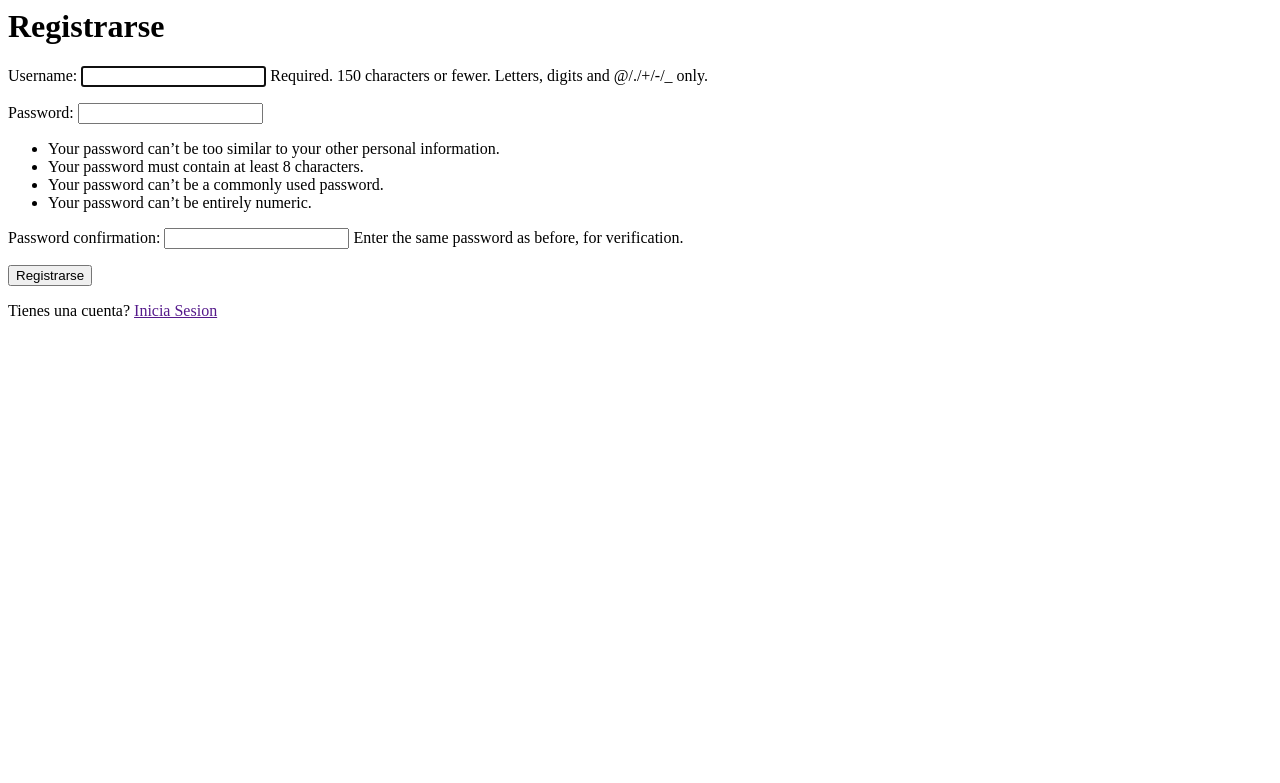
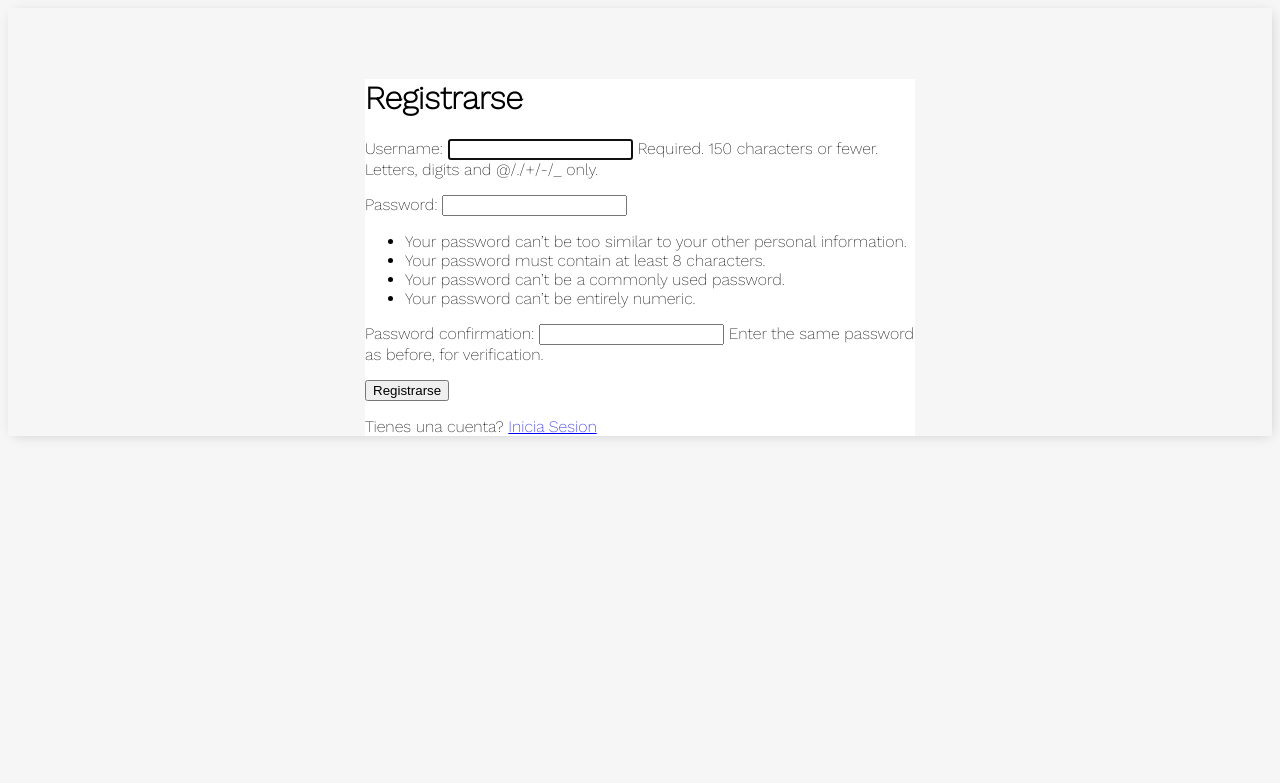
Before and after one commit to dlopezcorrea/Mintic, a Django app: page /register/ in a window 1280 px wide. Shown: the top 783 px of the page. Run offline with Django 4.2, Linux system fonts and the light colour scheme.

Commit message:
agregando estilos

```diff
--- a/pacer/base/templates/base/login.html
+++ b/pacer/base/templates/base/login.html
@@ -1,3 +1,5 @@
+{% extends 'base/main.html' %}
+{% block content %}
 <h1>Iniciar Sesion</h1>
 
 <form method="POST">
@@ -8,3 +10,5 @@
 </form>
 
 <p>No tienes una cuenta? <a href="{% url 'register' %}">Registrate</a></p>
+
+{% endblock content %}
--- /dev/null
+++ b/pacer/base/templates/base/main.html
@@ -0,0 +1,35 @@
+<!DOCTYPE html>
+<html lang="en">
+<head>
+    <meta charset="UTF-8">
+    <meta http-equiv="X-UA-Compatible" content="IE=edge">
+    <title>PACER</title>
+    <meta name="viewport" content="width=device-width, initial-scale=1.0">
+    <link rel="preconnect" href="https://fonts.googleapis.com">
+    <link rel="preconnect" href="https://fonts.gstatic.com" crossorigin>
+    <link href="https://fonts.googleapis.com/css2?family=Anton&family=Work+Sans:wght@200&display=swap" rel="stylesheet">
+    <style>
+        body{
+            background-color: #f6f6f6;
+            font-family: 'Work Sans', sans-serif;
+            padding-top: 50px;
+            -webkit-box-shadow: 2px 2px 13px -4px rgba(0, 0, 0, 0.21);
+            box-shadow: 2px 2px 13px -4px rgba(0, 0, 0, 0.21);
+        }
+
+        .container{
+            max-width: 550px;
+            margin: auto;
+            background-color: #fff;
+
+        }
+    </style>
+</head>
+<body>
+    <div class="container">
+        {% block content %}
+
+        {% endblock content %}
+    </div>
+</body>
+</html>
--- a/pacer/base/templates/base/register.html
+++ b/pacer/base/templates/base/register.html
@@ -1,3 +1,6 @@
+{% extends 'base/main.html' %}
+{% block content %}
+
 <h1>Registrarse</h1>
 
 <form method="POST">
@@ -7,4 +10,6 @@
 
 </form>
 
-<p>Tienes una cuenta? <a href="">Inicia Sesion</a></p>
+<p>Tienes una cuenta? <a href="{% url 'login' %}">Inicia Sesion</a></p>
+
+{% endblock content %}
--- a/pacer/base/templates/base/task_confirm_delete.html
+++ b/pacer/base/templates/base/task_confirm_delete.html
@@ -1,6 +1,11 @@
+{% extends 'base/main.html' %}
+{% block content %}
+
 <a href="{% url 'tasks' %}">Volver</a>
 <form method="POST">
     {% csrf_token %}
     <p>Seguro quieres eliminar esta tarea? "{{task}}"</p>
     <input type = "submit" value="Eliminar">
 </form>
+
+{% endblock content %}
--- a/pacer/base/templates/base/task_form.html
+++ b/pacer/base/templates/base/task_form.html
@@ -1,3 +1,6 @@
+{% extends 'base/main.html' %}
+{% block content %}
+
 <h3>Formulario de Tarea</h3>
 <a href="{% url 'tasks' %}">Volver</a>
 
@@ -6,3 +9,5 @@
     {{form.as_p}}
     <input type="submit" value="Agregar">
 </form>
+
+{% endblock content %}
--- a/pacer/base/templates/base/task_list.html
+++ b/pacer/base/templates/base/task_list.html
@@ -1,3 +1,6 @@
+{% extends 'base/main.html' %}
+{% block content %}
+
 {% if request.user.is_authenticated %}
 <p>{{request.user}}</p>
 <a href="{% url 'logout' %}">Cerrar Sesion</a>
@@ -29,3 +32,4 @@
         <h3>No hay items en la lista</h3>
     {% endfor %}
 </table>
+{% endblock content%}
```
Also changed, not shown: pacer/db.sqlite3.
